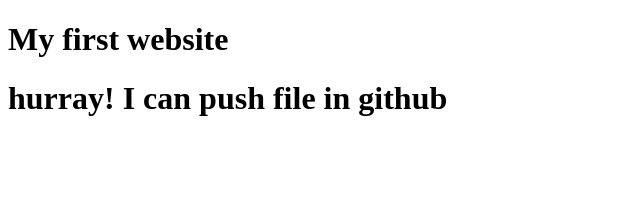
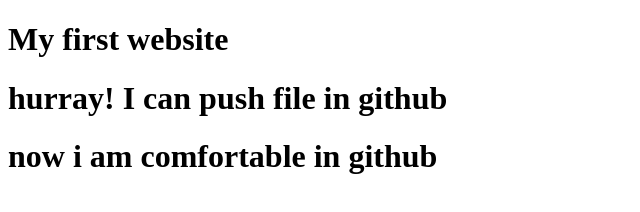
Before and after one commit to tareqferdous/my-first-website, a plain HTML site: page index.html in a window 1280 px wide. Shown: the whole page, without its empty margins (0-640 px from the left). Drawn offline with Linux system fonts and the light colour scheme.

Commit message:
Update index.html

```diff
--- a/index.html
+++ b/index.html
@@ -8,5 +8,6 @@
 <body>
     <h1>My first website</h1>
     <h1>hurray! I can push file in github</h1>
+    <h1>now i am comfortable in github</h1>
 </body>
 </html>
```
